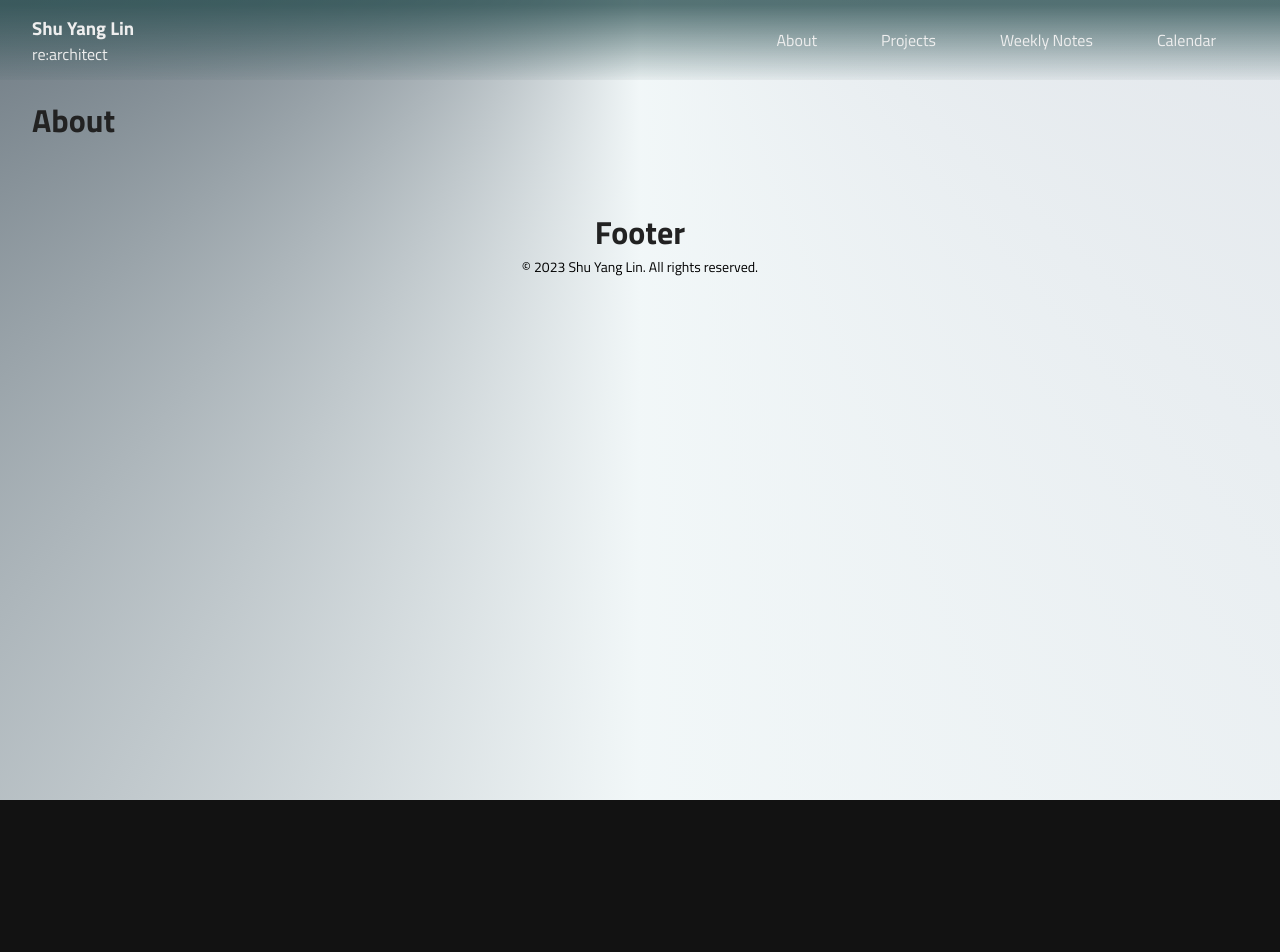
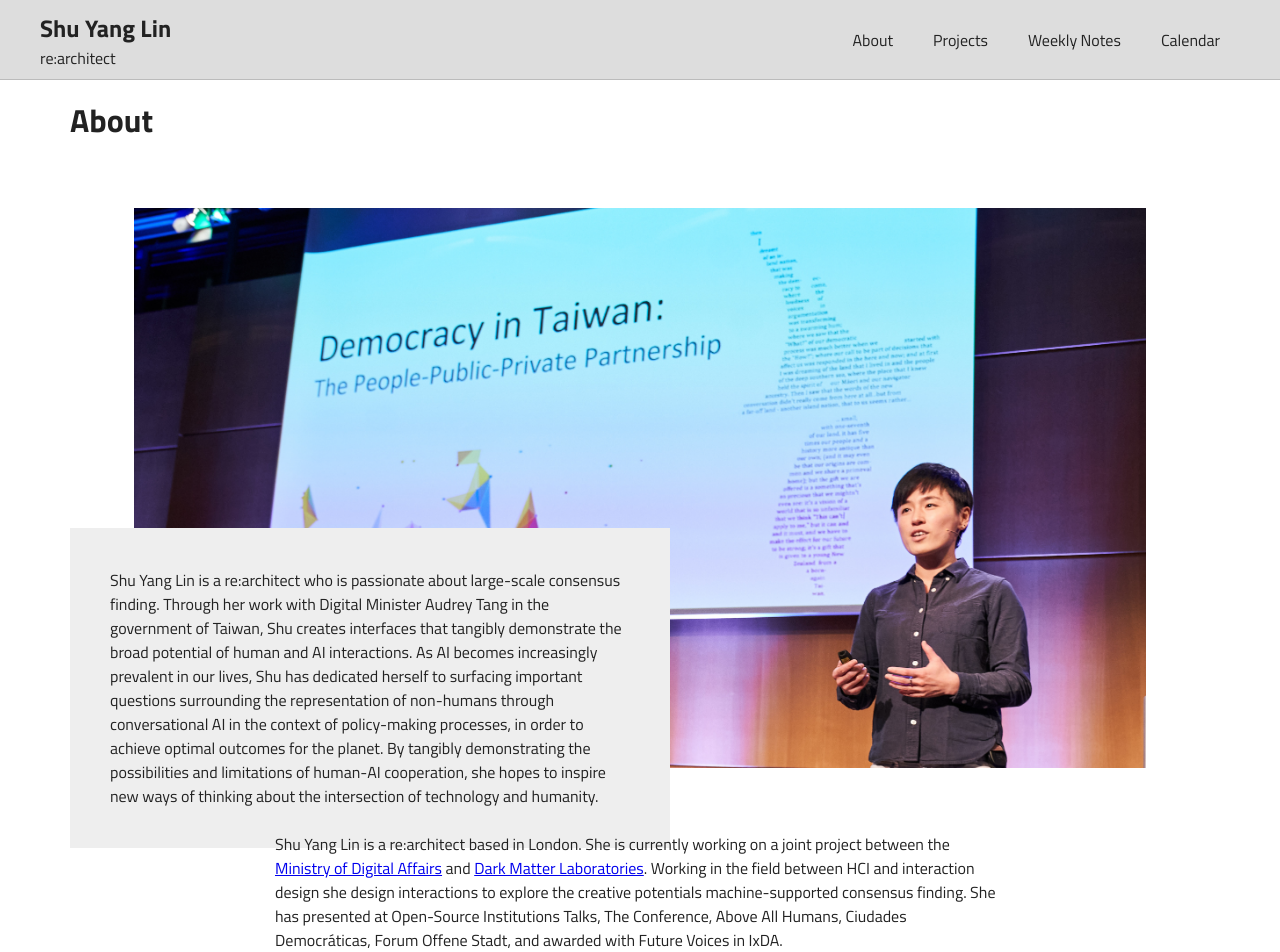
Before and after one commit to shuyanglin/shuyanglin, a React (Create React App) app: page /about in a window 1280 px wide. Shown: the top 952 px of the page. Before the commit the page ends 800 px from the top, so only its background shows below. Built offline with nearby package versions, Linux system fonts and the light colour scheme.

Commit message:
update about page

```diff
--- a/package.json
+++ b/package.json
@@ -12,6 +12,7 @@
     "react": "^18.2.0",
     "react-dom": "^18.2.0",
     "react-feather": "^2.0.10",
+    "react-grid-system": "^8.1.9",
     "react-icons": "^4.8.0",
     "react-router-dom": "^6.10.0",
     "react-scripts": "5.0.1",
--- a/src/Styles/main.css
+++ b/src/Styles/main.css
@@ -1,8 +1,68 @@
+html,
+body {
+  height: 100%;
+  margin: 0;
+}
+body {
+  color: #222;
+  line-height: 1.5;
+  -webkit-font-smoothing: antialiased;
+  font-family: 'Lato', sans-serif;
+}
+img,
+picture,
+video,
+canvas,
+svg {
+  display: block;
+  max-width: 100%;
+}
+input,
+button,
+textarea,
+select {
+  font: inherit;
+}
+p,
+h1,
+h2,
+h3,
+h4,
+h5,
+h6 {
+  overflow-wrap: break-word;
+}
+#root,
+#__next {
+  isolation: isolate;
+}
+
+/* Custom global styles */
+html {
+  color-scheme: light;
+
+  --color-notice: hsl(235deg 100% 50%);
+  --color-notice-bg: hsl(235deg 0% 100%);
+  --color-warning: hsl(35deg 100% 46%);
+  --color-warning-bg: hsl(40deg 100% 94%);
+  --color-success: hsl(120deg 80% 35%);
+  --color-success-bg: hsl(120deg 90% 96%);
+  --color-error: hsl(345deg 100% 50%);
+  --color-error-bg: hsl(350deg 90% 96%);
+}
+
+body {
+  background-attachment: fixed;
+  background: #fff;
+}
+
+
 header .responsiveNav{
     transform: none;
   }
 
 .container{
-    padding: 0 2rem;
-    margin: 1rem auto;
+    padding: 1rem 2.5rem;
+    margin: 0 auto 50px;
+    min-height: 100vh;
 }
--- a/src/components/About/About.js
+++ b/src/components/About/About.js
@@ -1,9 +1,44 @@
 import React from "react";
-
+import { Container, Row, Col } from 'react-grid-system';
+import hero from '../../assets/democracy-in-taiwan.jpg';
+import styles from './About.module.css';
 function About() {
   return (
   <>
+    <Container>
+    <Row>
     <h1>About</h1>
+
+      <section>
+
+      <img alt="cover image for about page" src={hero}></img>
+      <div className={styles.description}>
+        Shu Yang Lin is a re:architect who is passionate about large-scale consensus finding. Through her work with Digital Minister Audrey Tang in the government of Taiwan, Shu creates interfaces that tangibly demonstrate the broad potential of human and AI interactions. As AI becomes increasingly prevalent in our lives, Shu has dedicated herself to surfacing important questions surrounding the representation of non-humans through conversational AI in the context of policy-making processes, in order to achieve optimal outcomes for the planet. By tangibly demonstrating the possibilities and limitations of human-AI cooperation, she hopes to inspire new ways of thinking about the intersection of technology and humanity.
+      </div>
+
+      </section>
+    </Row>
+    <Row>
+      <Col sm={2}>
+      </Col>
+      <Col sm={8}>
+      <p>
+      Shu Yang Lin is a re:architect based in London. She is currently working on a joint project between the <a href="https://moda.gov.tw/">Ministry of Digital Affairs</a> and <a href="https://darkmatterlabs.org/">Dark Matter Laboratories</a>.
+      Working in the field between HCI and interaction design she design interactions to explore the creative potentials machine-supported consensus finding.
+      She has presented at Open-Source Institutions Talks, The Conference, Above All Humans, Ciudades Democráticas, Forum Offene Stadt, and awarded with Future Voices in IxDA.
+      </p>
+      <br/>
+      <p>
+      Shu Yang Lin holds double master's degrees in computer science from National Taiwan University and interaction design from Copenhagen Institute of Interaction Design. Currently, she is part of the team at <a href="http://pdis.tw" target="_blank">PDIS</a>, an innovation lab in the central government of Taiwan that works on open government, social innovation and youth council. The lab provides channels for civic engagements, establishes <a href="https://po.pdis.tw/en/">cross-ministerial policy making process</a>, collaborates with grassroots civic tech communities on <a href="http://vtaiwan.tw/">digital regulatory reforms</a>, and supports the operation of <a href="https://silab.sme.gov.tw" target="_blank">social innovation lab</a>.
+      </p>
+      <br/>
+      <p>
+      When not at work, she enjoys jogging along river banks, cooking perfect soft boiled eggs and browsing Brackeys Unity tutorials.
+      </p>
+      </Col>
+
+    </Row>
+  </Container>
   </>
   );
 }
--- /dev/null
+++ b/src/components/About/About.module.css
@@ -0,0 +1,20 @@
+section {
+    padding: 4rem;
+}
+
+.description {
+    position: absolute;
+    transform: translate(-5vw, -30vh);
+    background-color: #eee;
+    padding: 2.5rem;
+    max-width: 600px;
+}
+
+@media only screen and (max-width: 1024px){
+    .description {
+        position: relative;
+        transform: translate(0);
+        max-width: none;
+    }
+
+}
--- a/src/components/App/App.js
+++ b/src/components/App/App.js
@@ -1,5 +1,5 @@
 import React from 'react';
-import { Route, Routes } from 'react-router-dom';
+import {Route, Routes, Navigate } from 'react-router-dom';
 
 import NavigationBar from '../NavigationBar';
 import About from '../About/About'
@@ -21,6 +21,7 @@ function App() {
           <Route path="/projects" element={<Projects/>}></Route>
           <Route path="/notes" element={<Notes/>}></Route>
           <Route path="/calendar" element={<Calendar/>}></Route>
+          <Route path="*" element={<Navigate to="/" />}></Route>
         </Routes>
       </div>
       <Footer />
--- a/src/components/Footer/Footer.js
+++ b/src/components/Footer/Footer.js
@@ -5,8 +5,7 @@ import styles from './Footer.module.css';
 function Footer() {
   return (
     <footer className={styles.wrapper}>
-      <h1>Footer</h1>
-      <p>© 2023 Shu Yang Lin. All rights reserved.</p>
+      <p> - Created by Shu Yang Lin - </p>
     </footer>
   );
 }
--- a/src/components/Footer/Footer.module.css
+++ b/src/components/Footer/Footer.module.css
@@ -1,13 +1,14 @@
 .wrapper {
-  padding: 32px 16px 64px;
-  max-width: 500px;
-  margin: 32px auto;
+  padding: 2rem 1rem 4rem;
+  /* max-width: 500px; */
+  /* margin: 32px auto; */
   text-align: center;
+  background-color: #ddd;
+  height: 50px;
 }
 
 .wrapper p {
   font-size: 0.875rem;
-  color: hsl(0, 0%, 0%);
 }
 
 .wrapper p a {
--- a/src/components/NavigationBar/NavigationBar.js
+++ b/src/components/NavigationBar/NavigationBar.js
@@ -16,7 +16,7 @@ function Header() {
   return (
     <header>
       <div>
-        <h3>Shu Yang Lin</h3>
+        <h2>Shu Yang Lin</h2>
         <p>re:architect</p>
       </div>
       <nav className={isResponsive?navStyle:undefined}>
--- a/src/components/NavigationBar/NavigationBar.module.css
+++ b/src/components/NavigationBar/NavigationBar.module.css
@@ -9,10 +9,9 @@
 
 
 :root{
-  --mainColor: #758e9d;
-  --mainColorLight: #85b8d7;
-  --secondaryColor: #ebeb2d;
-  --textColor: #eee;
+  --mainColor: #ddd;
+  --secondaryColor: #999;
+  --textColor: #222;
 }
 
 header {
@@ -20,20 +19,23 @@ header {
   align-items: center;
   justify-content: space-between;
   height: 80px;
-  padding: 0 2rem;
-
-  background: linear-gradient(180deg, rgba(46,82,84, 80%) 6%,  rgba(130,0,255,0) 107%);
+  padding: 1.5rem 2.5rem;
+  border-bottom: 0.0625rem solid #bbb;
+  background-color: var(--mainColor);
   color: var(--textColor);
+  /* border-radius: 0.75rem;
+  margin: 1rem; */
 }
 
 nav a {
-  margin: 0 2rem;
+  margin: 0 1.25rem;
   color: var(--textColor);
   text-decoration: none;
 }
 
 nav a:hover {
   color: var(--secondaryColor);
+  /* text-decoration: underline; */
 }
 
 header .navBtn {
@@ -70,6 +72,7 @@ header .navBtn {
     background-color: var(--mainColor);
     transition: 0s;
     transform: translateY(-100vh);
+    z-index: 999;
   }
 
 
--- a/src/components/Notes/Notes.js
+++ b/src/components/Notes/Notes.js
@@ -3,7 +3,7 @@ import React from "react";
 function Notes() {
   return (
     <>
-      <p>notes..</p>
+      <h1>Notes</h1>
     </>
   );
 }
--- a/src/global-styles.css
+++ /dev/null
@@ -1,97 +0,0 @@
-/*
-  Josh's Custom CSS Reset
-  https://www.joshwcomeau.com/css/custom-css-reset/
-*/
-*,
-*::before,
-*::after {
-  box-sizing: border-box;
-}
-* {
-  margin: 0;
-}
-html,
-body {
-  height: 100%;
-}
-body {
-  color: #222;
-  line-height: 1.5;
-  -webkit-font-smoothing: antialiased;
-  font-family: 'Lato', sans-serif;
-}
-img,
-picture,
-video,
-canvas,
-svg {
-  display: block;
-  max-width: 100%;
-}
-input,
-button,
-textarea,
-select {
-  font: inherit;
-}
-p,
-h1,
-h2,
-h3,
-h4,
-h5,
-h6 {
-  overflow-wrap: break-word;
-}
-#root,
-#__next {
-  isolation: isolate;
-}
-
-/* Custom global styles */
-html {
-  color-scheme: dark;
-
-  --color-notice: hsl(235deg 100% 50%);
-  --color-notice-bg: hsl(235deg 0% 100%);
-  --color-warning: hsl(35deg 100% 46%);
-  --color-warning-bg: hsl(40deg 100% 94%);
-  --color-success: hsl(120deg 80% 35%);
-  --color-success-bg: hsl(120deg 90% 96%);
-  --color-error: hsl(345deg 100% 50%);
-  --color-error-bg: hsl(350deg 90% 96%);
-
-  --shadow-color: 250deg 35% 11%;
-  /* prettier-ignore */
-  --shadow-elevation-low:
-  0px 0.6px 0.6px hsl(var(--shadow-color) / 0.26),
-  0px 0.8px 0.8px -1.6px hsl(var(--shadow-color) / 0.22),
-  0px 1.8px 1.8px -3.2px hsl(var(--shadow-color) / 0.19);
-  /* prettier-ignore */
-  --shadow-elevation-medium:
-  0px 0.3px 0.6px hsl(var(--shadow-color) / 0.2),
-  0px 0.7px 1.4px -1.1px hsl(var(--shadow-color) / 0.19),
-  0px 1.5px 3.7px -2.1px hsl(var(--shadow-color) / 0.18),
-  0.1px 4px 9.2px -3.2px hsl(var(--shadow-color) / 0.17),
-  0.2px 6px 15px -2.3px hsl(var(--shadow-color) / 0.16);
-  /* prettier-ignore */
-  --shadow-elevation-high:
-    0px 0.6px 0.6px hsl(var(--shadow-color) / 0.26),
-    0px 1.8px 1.8px -0.5px hsl(var(--shadow-color) / 0.24),
-    0px 3.2px 3.3px -0.9px hsl(var(--shadow-color) / 0.23),
-    0.1px 5.4px 5.5px -1.4px hsl(var(--shadow-color) / 0.21),
-    0.1px 9.1px 9.3px -1.8px hsl(var(--shadow-color) / 0.2),
-    0.2px 14.7px 15px -2.3px hsl(var(--shadow-color) / 0.19),
-    0.3px 22.8px 23.3px -2.7px hsl(var(--shadow-color) / 0.17),
-    0.4px 34.2px 34.9px -3.2px hsl(var(--shadow-color) / 0.16);
-}
-
-body {
-  background-attachment: fixed;
-  background-image: conic-gradient(
-    from 270deg at 50% -20%,
-    hsl(213, 18%, 90%) 50%,
-    hsl(189, 33%, 96%),
-    hsl(206, 12%, 38%)
-  );
-}
--- a/src/index.js
+++ b/src/index.js
@@ -1,7 +1,6 @@
 import React from 'react';
 import ReactDOM from 'react-dom/client';
 
-import './global-styles.css';
 import App from './components/App';
 import { BrowserRouter } from 'react-router-dom';
 
```
Also changed, not shown: src/assets/democracy-in-taiwan.jpg (added), 1 other file (tests, documents, lock files or other folders).
